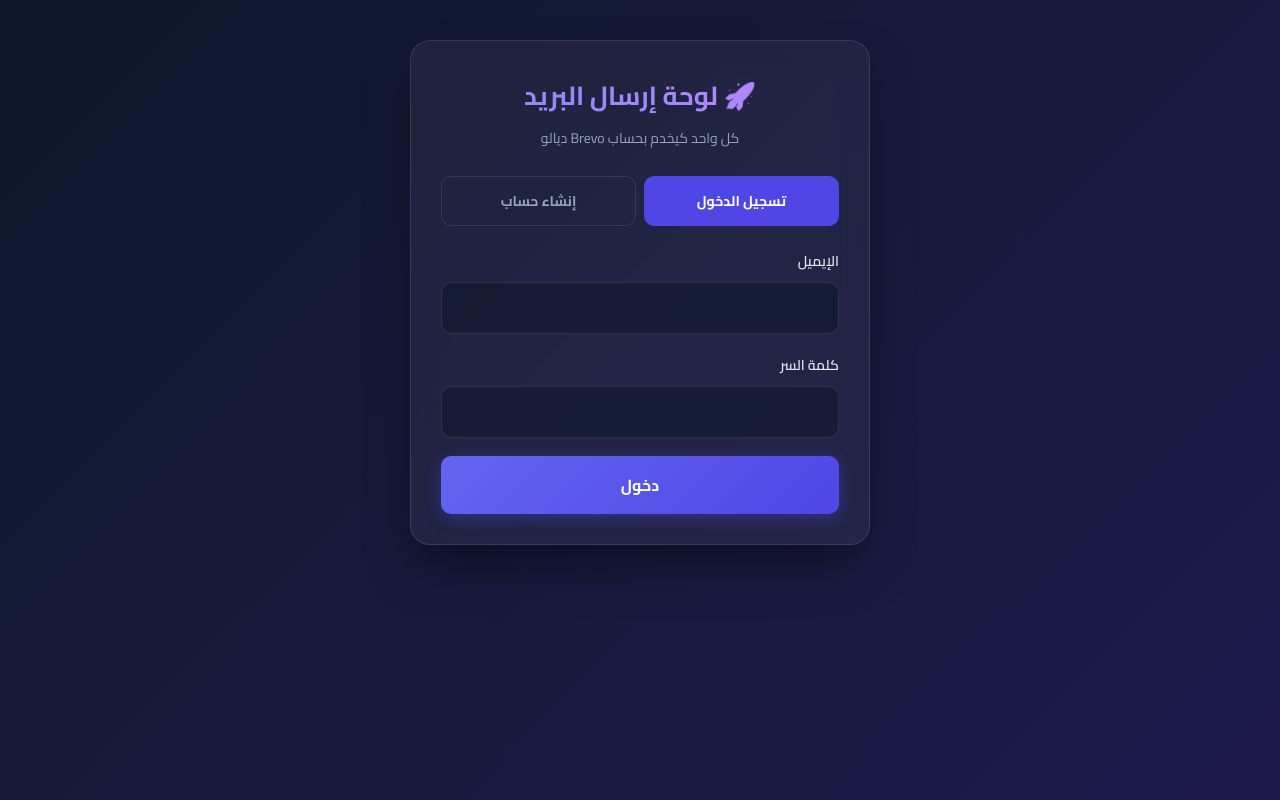
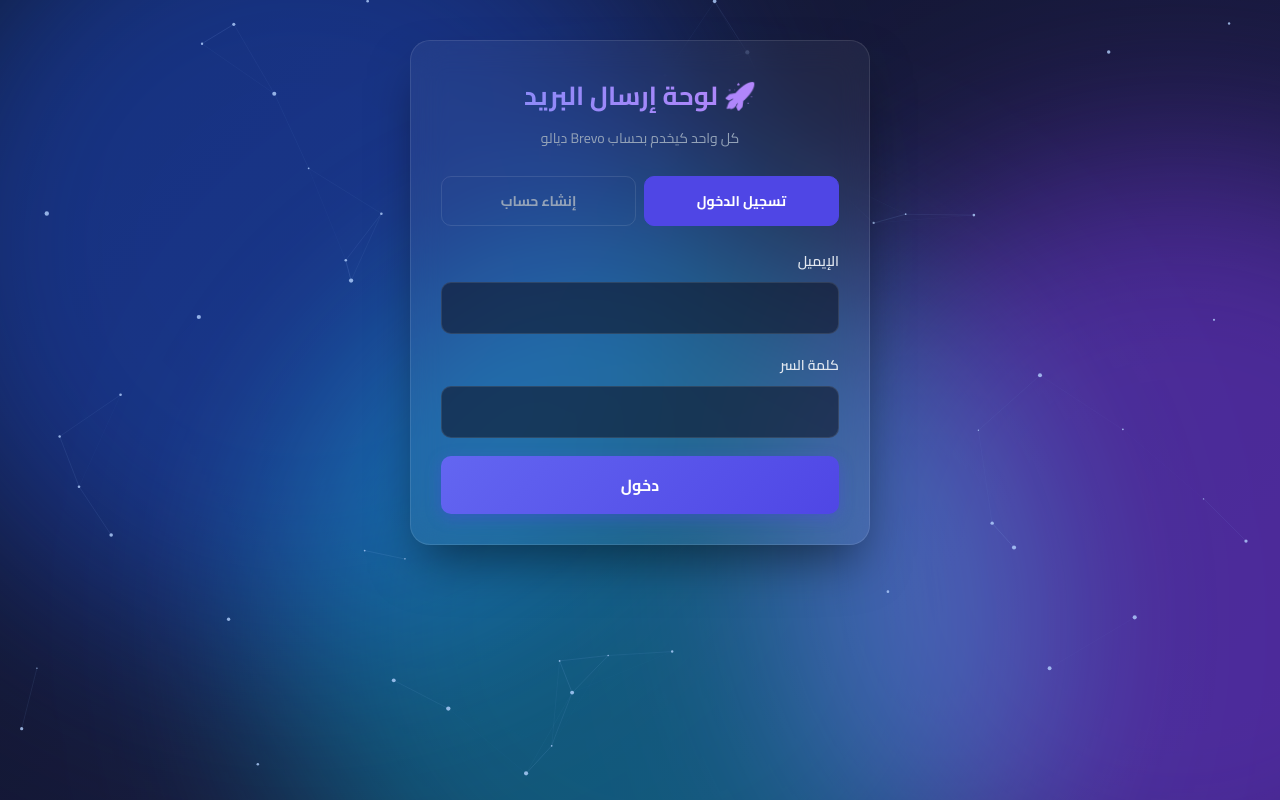
Before and after one commit to drisszouhair199901-dotcom/email-bot, a website: page index.html in a window 1280 px wide. Drawn offline with Linux system fonts and the light colour scheme; no server answers.

Commit message:
Implement animated background effects
Added animated background effects with aurora and particles.

```diff
--- a/index.html
+++ b/index.html
@@ -1,4 +1,4 @@
-   <!DOCTYPE html>
+ <!DOCTYPE html>
 <html lang="ar" dir="rtl">
 <head>
   <meta charset="UTF-8">
@@ -29,6 +29,28 @@
       background: var(--bg-gradient); color: var(--text); min-height: 100vh;
       margin: 0; padding: 20px; display: flex; justify-content: center; align-items: flex-start;
     }
+
+    /* ===== الخلفية المتحركة: Aurora + Particles ===== */
+    #bg-effects {
+      position: fixed; inset: 0; z-index: -1; overflow: hidden; pointer-events: none;
+    }
+    .aurora {
+      position: absolute; width: 60vmax; height: 60vmax; border-radius: 50%;
+      filter: blur(90px); opacity: 0.5; mix-blend-mode: screen;
+      animation: drift 22s ease-in-out infinite alternate;
+      will-change: transform;
+    }
+    .aurora.a1 { background: #1d4ed8; top: -20%; left: -10%; }
+    .aurora.a2 { background: #7c3aed; top: 20%; right: -20%; animation-duration: 28s; }
+    .aurora.a3 { background: #06b6d4; bottom: -25%; left: 20%; animation-duration: 34s; opacity: 0.4; }
+    @keyframes drift {
+      0%   { transform: translate(0, 0) scale(1); }
+      50%  { transform: translate(8vw, 6vh) scale(1.15); }
+      100% { transform: translate(-6vw, -8vh) scale(0.95); }
+    }
+    #particles { position: absolute; inset: 0; width: 100%; height: 100%; }
+    @media (prefers-reduced-motion: reduce) { .aurora { animation: none; } }
+
     .container {
       width: 100%; max-width: 800px; margin-top: 20px;
       background: var(--card-bg); backdrop-filter: blur(16px);
@@ -112,6 +134,14 @@
   </style>
 </head>
 <body>
+
+  <!-- ===== الخلفية المتحركة ===== -->
+  <div id="bg-effects" aria-hidden="true">
+    <div class="aurora a1"></div>
+    <div class="aurora a2"></div>
+    <div class="aurora a3"></div>
+    <canvas id="particles"></canvas>
+  </div>
 
   <!-- ===== شاشة الدخول / إنشاء الحساب ===== -->
   <div id="auth-view" class="container auth-box hidden">
@@ -420,6 +450,74 @@
         }
       });
     })();
+
+    // ---------- خلفية الـ Particles ----------
+    (function () {
+      var canvas = $('particles');
+      var ctx = canvas.getContext('2d');
+      var w, h, dpr, particles = [];
+      var mouse = { x: null, y: null };
+
+      function resize() {
+        dpr = Math.min(window.devicePixelRatio || 1, 2);
+        w = canvas.clientWidth;
+        h = canvas.clientHeight;
+        canvas.width = w * dpr;
+        canvas.height = h * dpr;
+        ctx.setTransform(dpr, 0, 0, dpr, 0, 0);
+        var count = Math.min(90, Math.floor((w * h) / 18000));
+        particles = [];
+        for (var i = 0; i < count; i++) {
+          particles.push({
+            x: Math.random() * w, y: Math.random() * h,
+            vx: (Math.random() - 0.5) * 0.35, vy: (Math.random() - 0.5) * 0.35,
+            r: Math.random() * 1.6 + 0.6
+          });
+        }
+      }
+
+      function draw() {
+        ctx.clearRect(0, 0, w, h);
+        for (var i = 0; i < particles.length; i++) {
+          var p = particles[i];
+          p.x += p.vx; p.y += p.vy;
+          if (p.x < 0 || p.x > w) p.vx *= -1;
+          if (p.y < 0 || p.y > h) p.vy *= -1;
+
+          ctx.beginPath();
+          ctx.arc(p.x, p.y, p.r, 0, Math.PI * 2);
+          ctx.fillStyle = 'rgba(180, 210, 255, 0.8)';
+          ctx.fill();
+
+          for (var j = i + 1; j < particles.length; j++) {
+            var q = particles[j];
+            var dx = p.x - q.x, dy = p.y - q.y;
+            var d = Math.sqrt(dx * dx + dy * dy);
+            if (d < 120) {
+              ctx.strokeStyle = 'rgba(150, 190, 255,' + (0.18 * (1 - d / 120)) + ')';
+              ctx.lineWidth = 1;
+              ctx.beginPath();
+              ctx.moveTo(p.x, p.y);
+              ctx.lineTo(q.x, q.y);
+              ctx.stroke();
+            }
+          }
+
+          if (mouse.x !== null) {
+            var mx = p.x - mouse.x, my = p.y - mouse.y;
+            if (Math.sqrt(mx * mx + my * my) < 140) { p.x += mx * 0.01; p.y += my * 0.01; }
+          }
+        }
+        requestAnimationFrame(draw);
+      }
+
+      window.addEventListener('resize', resize);
+      window.addEventListener('mousemove', function (e) { mouse.x = e.clientX; mouse.y = e.clientY; });
+      window.addEventListener('mouseleave', function () { mouse.x = null; mouse.y = null; });
+
+      resize();
+      if (!window.matchMedia('(prefers-reduced-motion: reduce)').matches) draw();
+    })();
   </script>
 </body>
 </html>
```
